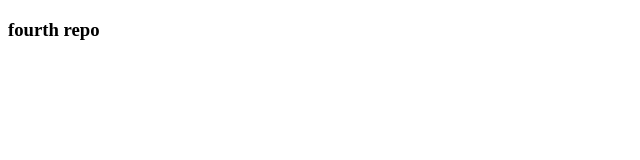
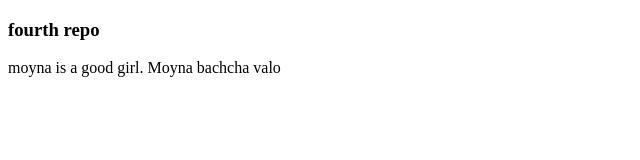
Before and after one commit to SubrinaJhumur/my-fourth-repo, a plain HTML site: page index.html in a window 1280 px wide. Shown: the whole page, without its empty margins (0-640 px from the left). Drawn offline with Linux system fonts and the light colour scheme.

Commit message:
added para

```diff
--- a/index.html
+++ b/index.html
@@ -8,5 +8,6 @@
 </head>
 <body>
     <h3>fourth repo</h3>
+    <p>moyna is a good girl. Moyna bachcha valo</p>
 </body>
 </html>
```
